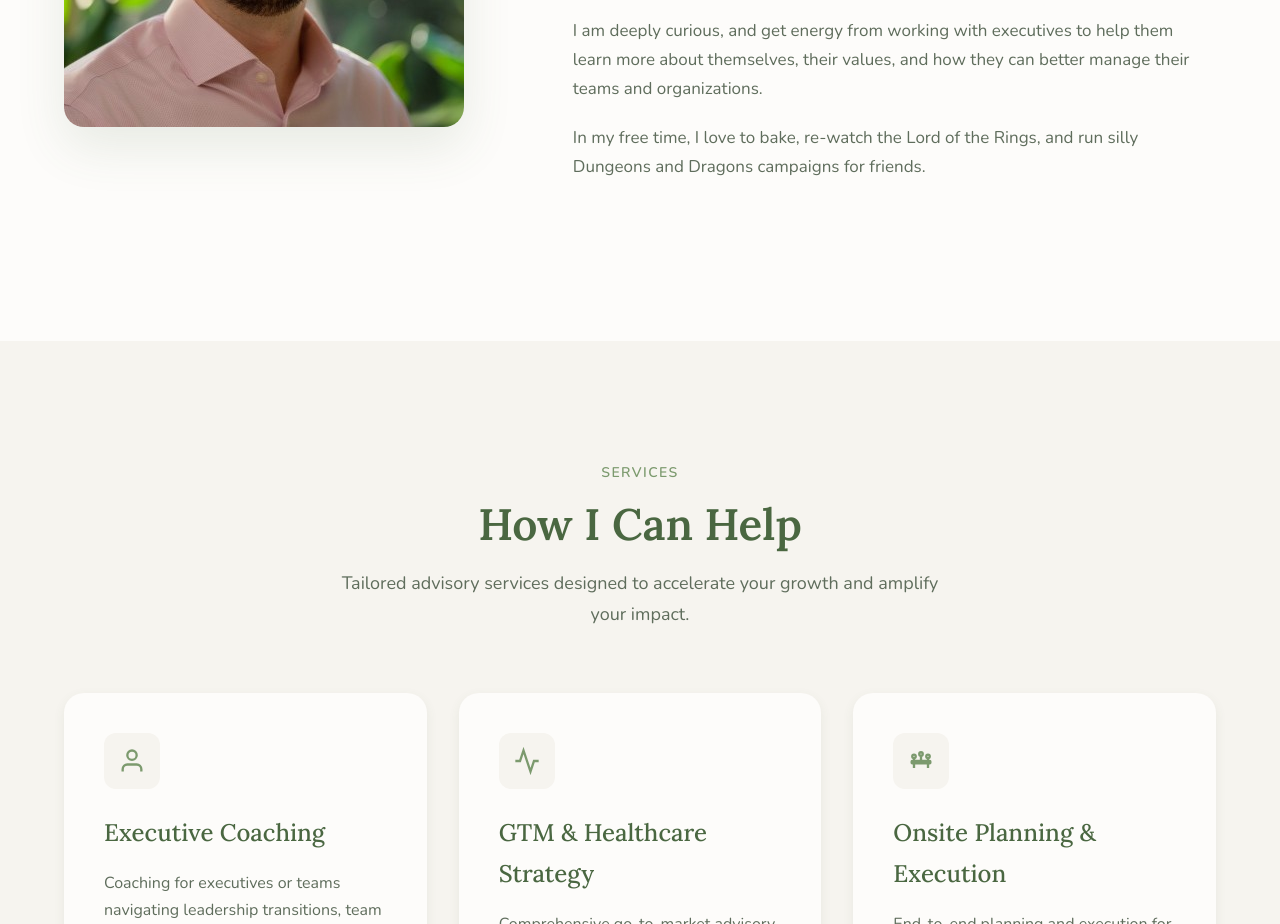
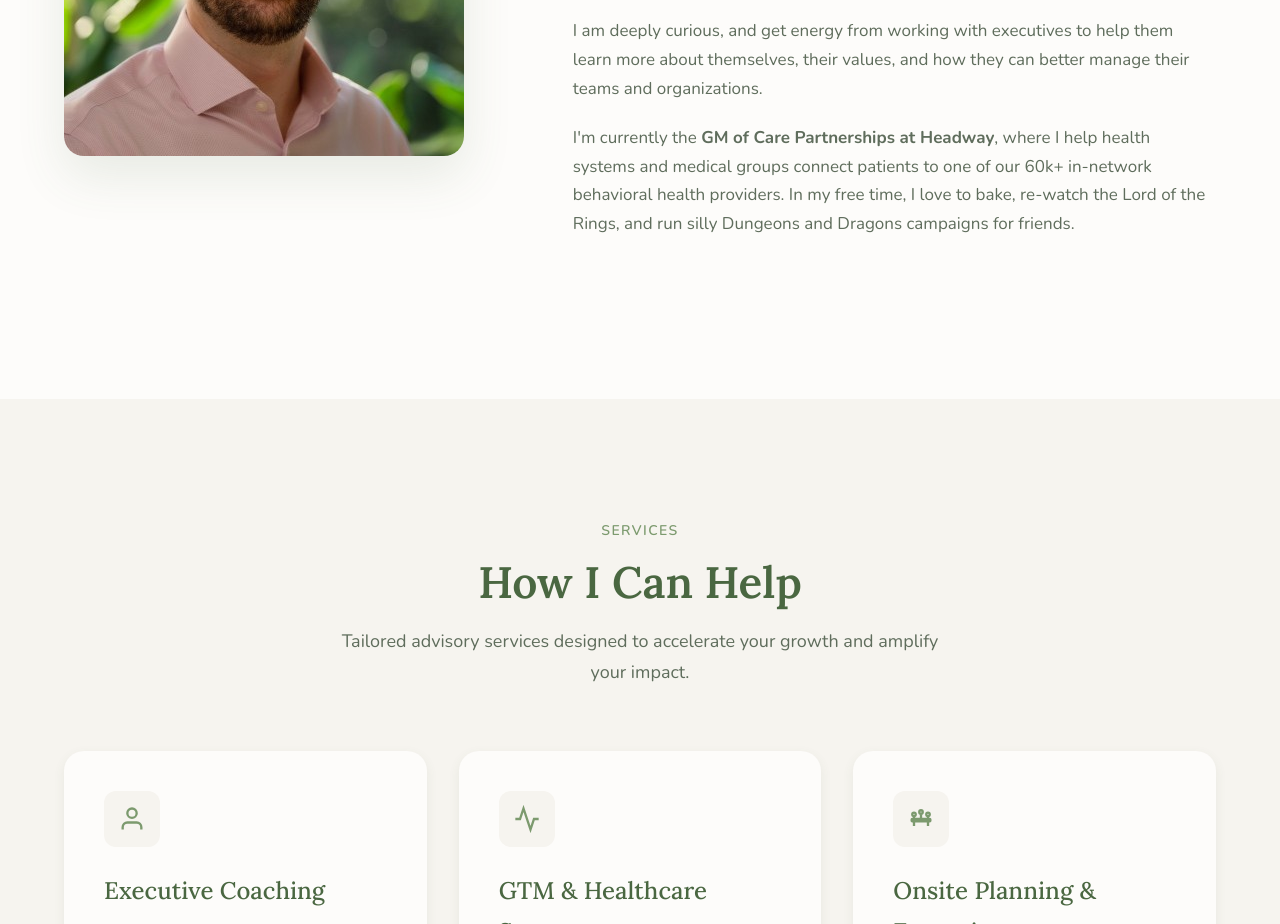
Before and after one commit to smunro/scottmunro.co, a plain HTML site: page index.html in a window 1280 px wide. Shown: the part 1287-2211 px from the top of the page. Drawn offline with nearby package versions, Linux system fonts and the light colour scheme.

Commit message:
Update index.html

```diff
--- a/index.html
+++ b/index.html
@@ -67,7 +67,7 @@
                     <h2 class="section-title">Building at the Intersection of Healthcare & Technology</h2>
                     <p class="about-text">I'm Scott, an executive coach and strategic advisor based in Brooklyn, New York. I've spent my career focused on topics across healthcare, technology, and partnerships - from helping to scale partnerships at Headway while we grew 70x to investing in and advising executives at digital health companies such as <b><a href="https://www.usenourish.com/blog/nourish-announces-series-b">Nourish</a></b>, <b><a href="https://bhbusiness.com/2025/10/10/onos-health-raises-6-3m-for-tool-to-help-payers-manage-behavioral-health/">Onos</a></b>, and <a href="https://www.fiercehealthcare.com/ai-and-machine-learning/startup-brellium-picks-167m-scale-ai-medical-chart-reviews"> <b> Brellium </b></a>. I also Chair the Growth Advisory Council for <a href="https://onemind.org/what-we-do/one-mind-accelerator/"> <b>One Mind's Start Up Accelerator </b></a> where I advise early stage behavioral health companies on their GTM strategies.</p>
                     <p class="about-text">I am deeply curious, and get energy from working with executives to help them learn more about themselves, their values, and how they can better manage their teams and organizations.</p>
-                      <p class="about-text">In my free time, I love to bake, re-watch the Lord of the Rings, and run silly Dungeons and Dragons campaigns for friends.</p>
+                      <p class="about-text">I'm currently the <a href="https://www.linkedin.com/in/rscottmunro/"><b>GM of Care Partnerships at Headway</b></a>, where I help health systems and medical groups connect patients to one of our 60k+ in-network behavioral health providers. In my free time, I love to bake, re-watch the Lord of the Rings, and run silly Dungeons and Dragons campaigns for friends.</p>
 
                 </div>
             </div>
```
